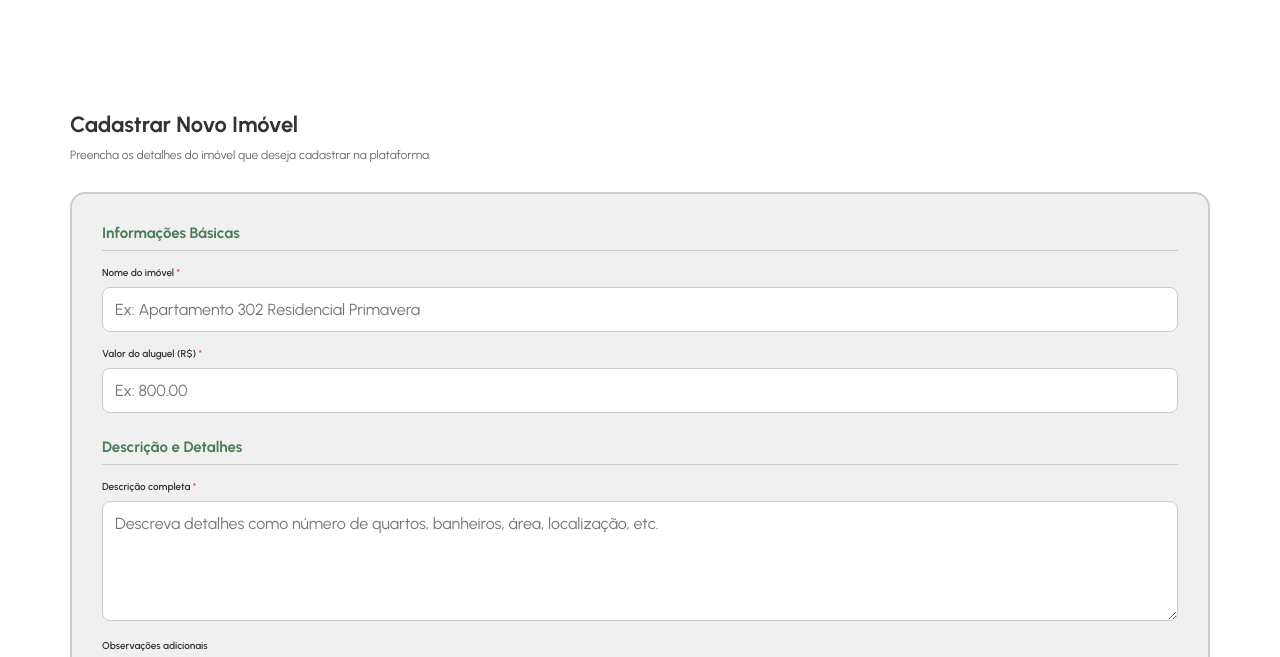
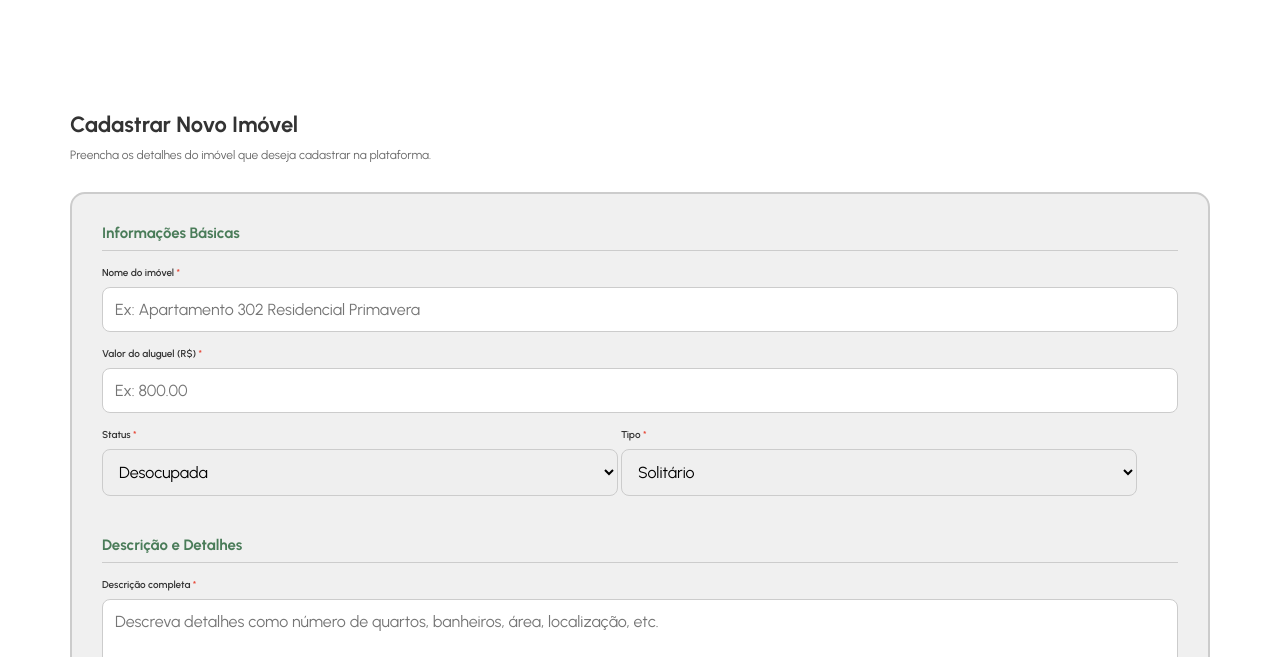
Before and after one commit to DanielRodri87/acomoda, a website: page public/pages/cadastrar-casa.html in a window 1280 px wide. Shown: the part 96-753 px from the top of the page. Drawn offline with Linux system fonts and the light colour scheme; sample sign-in values are in the browser's storage.

Commit message:
feat: Adicionando dois campos ao bd

```diff
--- a/public/pages/cadastrar-casa.html
+++ b/public/pages/cadastrar-casa.html
@@ -17,6 +17,7 @@
       background-color: #ffffff;
       padding: 20px;
     }
+
 
     .container {
       max-width: 1200px;
@@ -188,7 +189,12 @@
     .form-group.half {
       width: 48%;
       display: inline-block;
+      vertical-align: top;
       margin-right: 2%;
+    }
+
+    .form-group.half:nth-child(even) {
+      margin-right: 0;
     }
 
     @media (max-width: 768px) {
@@ -219,6 +225,22 @@
           <div class="form-group">
             <label for="valor" class="required">Valor do aluguel (R$)</label>
             <input type="number" id="valor" name="valor" step="0.01" min="0" required placeholder="Ex: 800.00">
+          </div>
+
+          <div class="form-group half">
+            <label for="status" class="required">Status</label>
+            <select id="status" name="status" required>
+              <option value="Desocupada">Desocupada</option>
+              <option value="Ocupada">Ocupada</option>
+            </select>
+          </div>
+
+          <div class="form-group half">
+            <label for="tipo" class="required">Tipo</label>
+            <select id="tipo" name="tipo" required>
+              <option value="Solitário">Solitário</option>
+              <option value="República Universitária">República Universitária</option>
+            </select>
           </div>
 
           <!-- Campo oculto para armazenar o ID do usuário logado -->
@@ -399,6 +421,8 @@
       formData.append('userProprietario', userProprietario);
       formData.append('descricao', document.getElementById('descricao').value);
       formData.append('observacao', document.getElementById('observacao').value);
+      formData.append('status', document.getElementById('status').value);
+      formData.append('tipo', document.getElementById('tipo').value);
 
       // Adicionar a foto principal
       const fotoPrincipal = document.getElementById('fotoPrincipal').files[0];
```
Also changed, not shown: src/database/casa/casa.entity.ts (+14 -0 lines).
